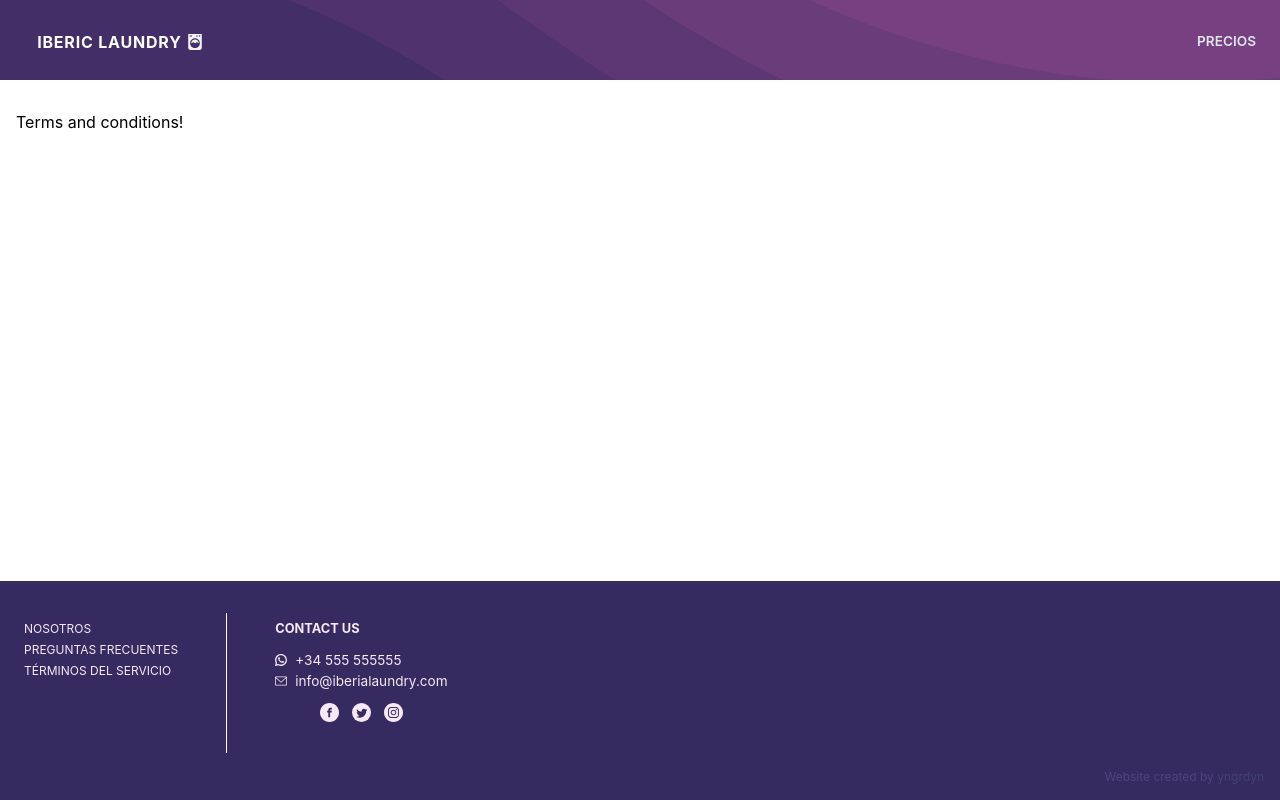
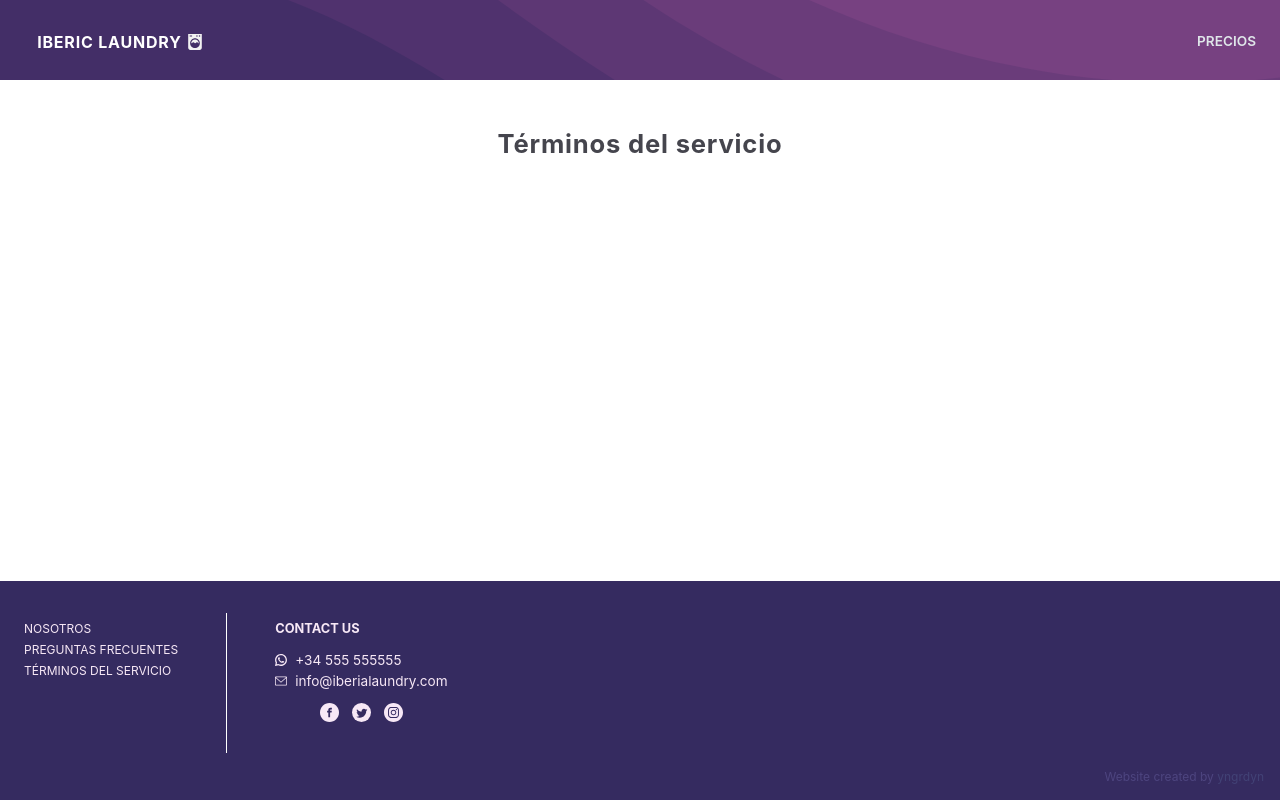
Before and after one commit to yngrdyn/delundry, a React (Create React App) app: page /terms-and-conditions in a window 1280 px wide. Built offline with nearby package versions, Linux system fonts and the light colour scheme.

Commit message:
terms and conditions

```diff
--- a/src/components/terms-and-conditions/index.css
+++ b/src/components/terms-and-conditions/index.css
@@ -1,3 +1,8 @@
 .terms-and-conditions {
     padding: 0 1rem;
 }
+
+.terms-and-conditions h1 {
+    margin-top: 1rem;
+    text-transform: none;
+}
--- a/src/components/terms-and-conditions/index.js
+++ b/src/components/terms-and-conditions/index.js
@@ -6,7 +6,7 @@ class TermsAndConditions extends Component {
   render() {
     return (
       <div className="terms-and-conditions">
-          Terms and conditions!
+          <h1>Términos del servicio</h1>
       </div>
     );
   }
```
